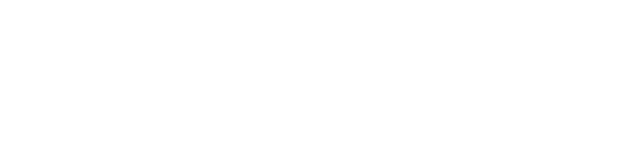
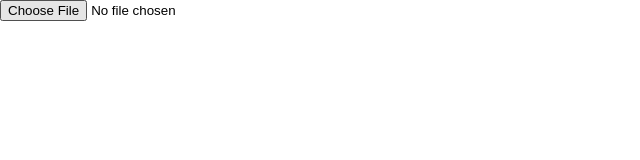
Before and after one commit to texas-home-pros/texas-home-pros-github.io, a plain HTML site: page index.html in a window 1280 px wide. Shown: the whole page, without its empty margins (0-640 px from the left). Drawn offline with Linux system fonts and the light colour scheme.

Commit message:
adding upload button

```diff
--- a/index.html
+++ b/index.html
@@ -8,6 +8,7 @@
  <meta id="viewport" name="viewport" content="width=device-width, initial-scale=1"/>
 </head>
 <body style="margin: 0px">
+ <input type="file" id="pdf-upload" value="Upload">
  <div id="adobe-dc-view"></div>
  <script src=https://documentcloud.adobe.com/view-sdk/main.js"></script>
  <script type="text/javascript">
```
